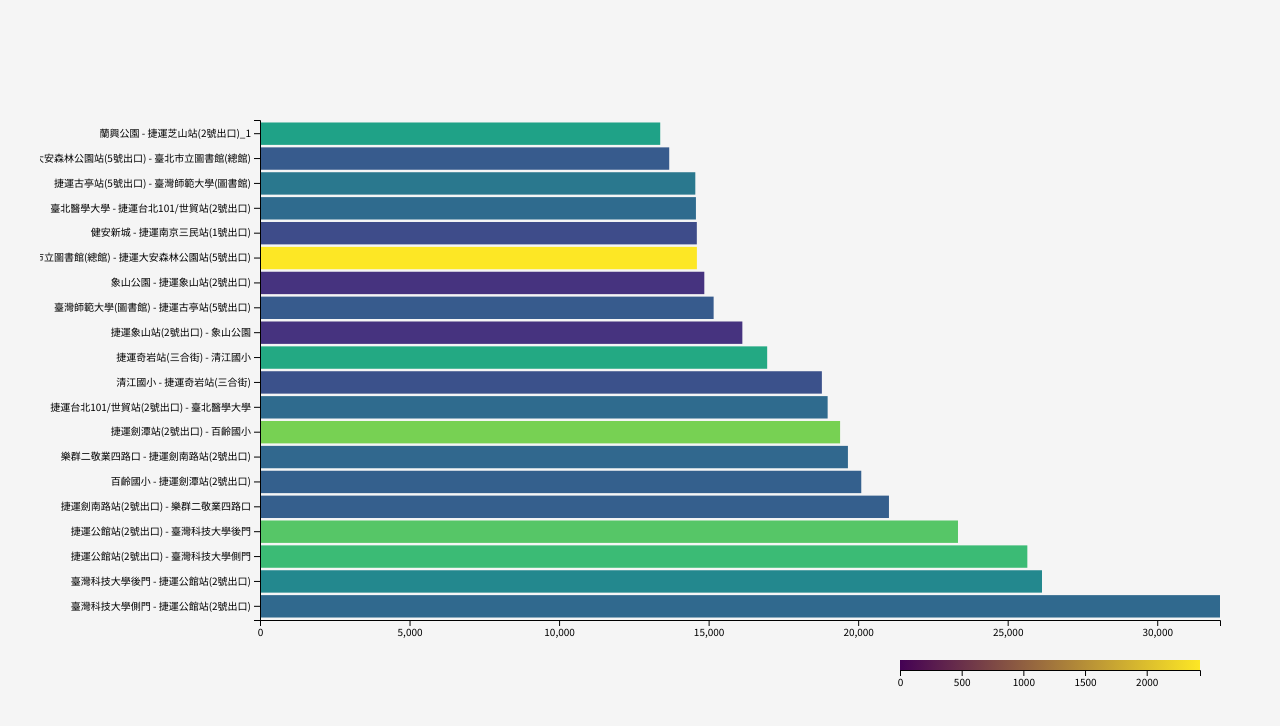
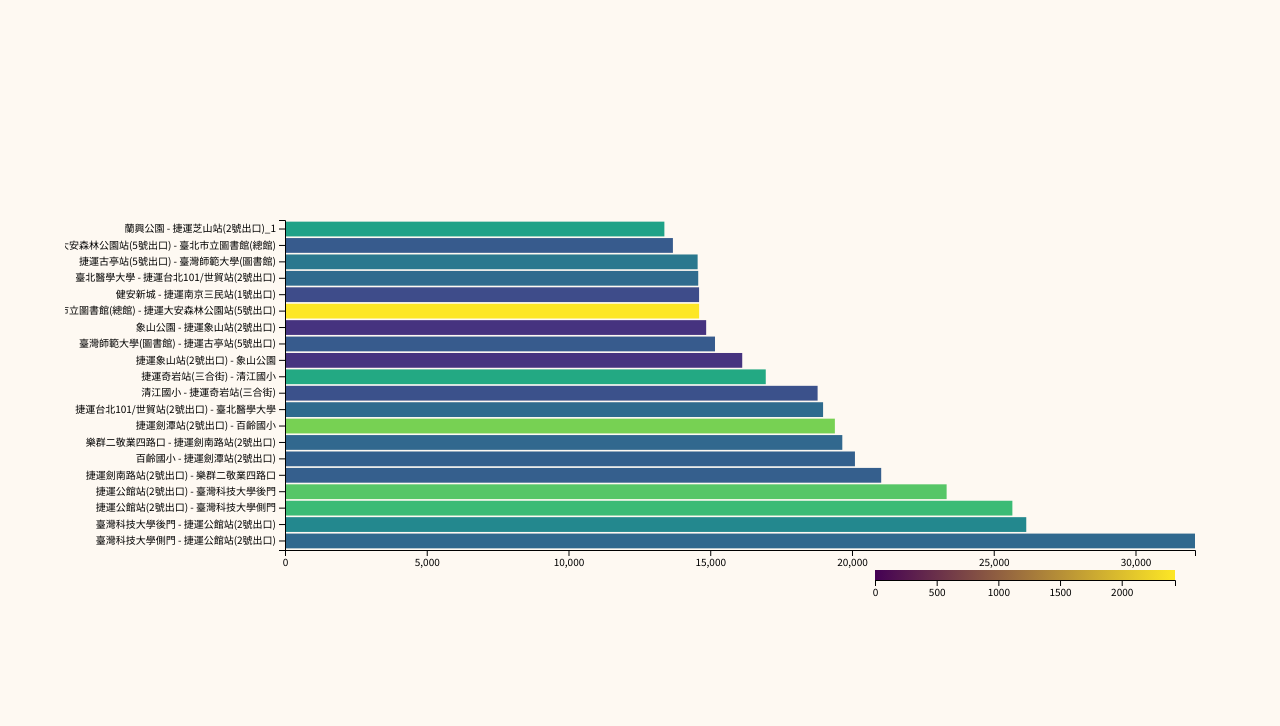
Before and after one commit to chuang091/Youbikeanimation, a plain HTML site: page chart.html in a window 1280 px wide. Drawn offline with nearby package versions, Linux system fonts and the light colour scheme.

Commit message:
Update chart.html

```diff
--- a/chart.html
+++ b/chart.html
@@ -12,7 +12,7 @@
             align-items: center;
             height: 100vh;
             margin: 0;
-            background-color: #f5f5f5;
+            background-color: #FEF9F2;
         }
         .bar {
             fill: steelblue;
@@ -68,9 +68,9 @@
         ];
 
         // Set the dimensions of the canvas / graph
-        const margin = {top: 20, right: 20, bottom: 80, left: 220},
-              width = 1200 - margin.left - margin.right,
-              height = 600 - margin.top - margin.bottom;
+        const margin = {top: 20, right: 20, bottom: 50, left: 220},
+              width = 1150 - margin.left - margin.right,
+              height = 400 - margin.top - margin.bottom;
 
         // Set the ranges
         const x = d3.scaleLinear().range([0, width]);
@@ -125,7 +125,7 @@
         const legendWidth = 300;
         const legendHeight = 10;
         const legendX = width - legendWidth - 20;
-        const legendY = height + margin.bottom - 40;
+        const legendY = height + margin.bottom - 30;
 
         const legendSvg = svg.append("g")
             .attr("class", "legend")
```
